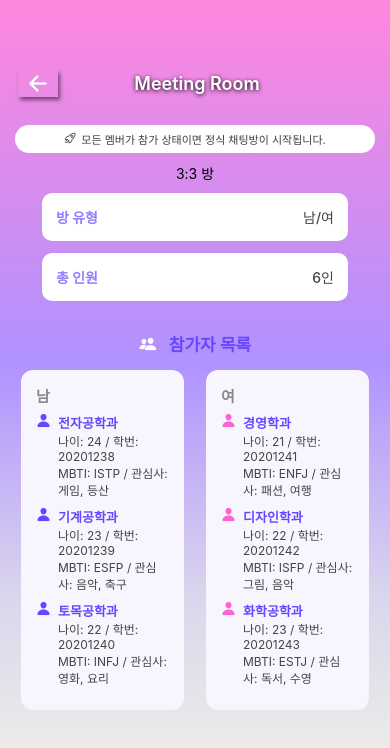
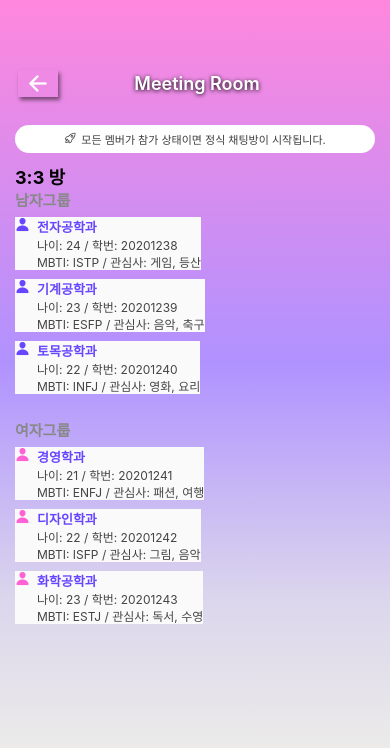
Before and after one commit to simjjjj/UNIMEET, a React Native app: screen / in a window 390 px wide. Both pictures are taken after a click on the element 195 px from the left and 568 px from the top of the page. Shown: the top 748 px of the page. Built offline with nearby package versions, Linux system fonts and the light colour scheme.

Commit message:
미팅방 수정중

```diff
--- a/Screens/Home/RoomDetail.tsx
+++ b/Screens/Home/RoomDetail.tsx
@@ -51,22 +51,22 @@ const RoomDetail: React.FC = () => {
         </View>
 
         <View>
-          <Text>{room.title}</Text>
+          <Text style={styles.mainTitle}>{room.title}</Text>
         </View>
 
-        <View style={styles.infoBox}>
+        {/* <View style={styles.infoBox}>
           <Text style={styles.roomLabel}>방 유형</Text>
           <Text style={styles.roomValue}>{isMixed ? '혼성' : '남/여'}</Text>
         </View>
         <View style={styles.infoBox}>
           <Text style={styles.roomLabel}>총 인원</Text>
           <Text style={styles.roomValue}>{room.participants.length}인</Text>
-        </View>
+        </View> */}
 
-        <View style={styles.sectionTitleRow}>
+        {/* <View style={styles.sectionTitleRow}>
           <Ionicons name="people" size={18} color="#FFFFFF" />
           <Text style={styles.sectionTitle}>참가자 목록</Text>
-        </View>
+        </View> */}
 
         {isMixed ? (
           <View style={styles.participantGroupBox}>
@@ -78,9 +78,9 @@ const RoomDetail: React.FC = () => {
             ))}
           </View>
         ) : (
-          <View style={{ flexDirection: 'row', gap: 10 }}>
+          <View>
+            <Text style={styles.groupLabel}>남자그룹</Text>
             <View style={styles.participantGroupBox}>
-              <Text style={styles.groupLabel}>남</Text>
               {maleList.map(p => (
                 <View key={p.id} style={styles.participantRow}>
                   <Ionicons name="person" size={15} color="#6846FF" style={{ marginRight: 7 }} />
@@ -88,8 +88,8 @@ const RoomDetail: React.FC = () => {
                 </View>
               ))}
             </View>
+            <Text style={styles.groupLabel}>여자그룹</Text>
             <View style={styles.participantGroupBox}>
-              <Text style={styles.groupLabel}>여</Text>
               {femaleList.map(p => (
                 <View key={p.id} style={styles.participantRow}>
                   <Ionicons name="person" size={15} color="#FF62D5" style={{ marginRight: 7 }} />
@@ -127,7 +127,6 @@ const styles = StyleSheet.create({
   content: {
     paddingTop: 10,
     paddingHorizontal: 15,
-    alignItems: 'center'
   },
   infoBox: {
     flexDirection: 'row',
@@ -150,6 +149,10 @@ const styles = StyleSheet.create({
     fontSize: 14,
     fontWeight: '500',
   },
+  mainTitle: {
+    fontSize: 18,
+    fontWeight: 'bold',
+  },
   sectionTitleRow: {
     flexDirection: 'row',
     alignItems: 'center',
@@ -164,11 +167,6 @@ const styles = StyleSheet.create({
     marginLeft: 5,
   },
   participantGroupBox: {
-    backgroundColor: '#F7F6FF',
-    borderRadius: 12,
-    padding: 15,
-    minWidth: 120,
-    margin: 6,
     marginBottom: 16,
     alignItems: 'flex-start',
     flex: 1,
@@ -183,6 +181,7 @@ const styles = StyleSheet.create({
     flexDirection: 'row',
     alignItems: 'flex-start',
     marginBottom: 9,
+    backgroundColor: '#FAFAFA',
   },
   participantInfoBox: {
     flex: 1,
```
